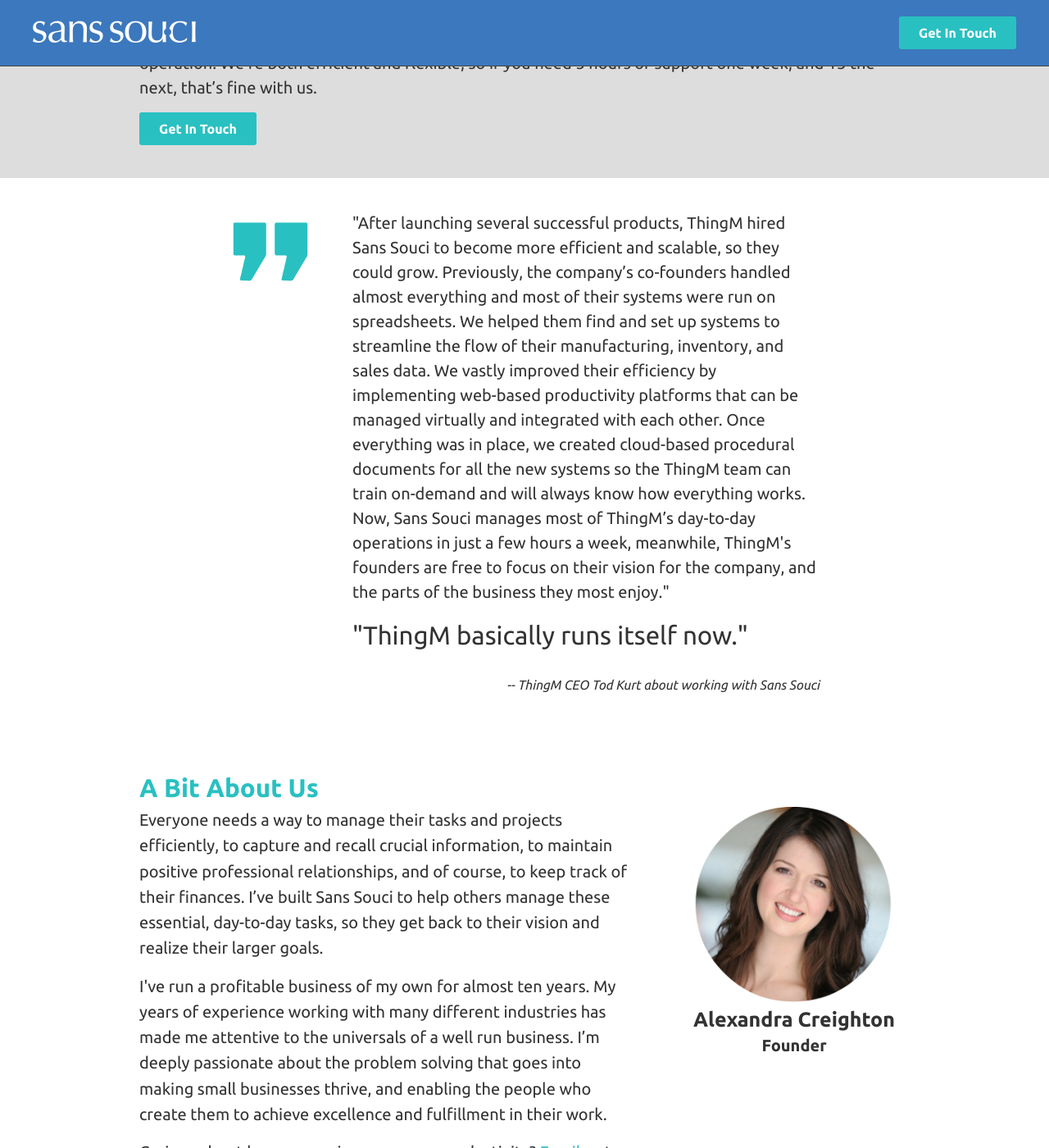
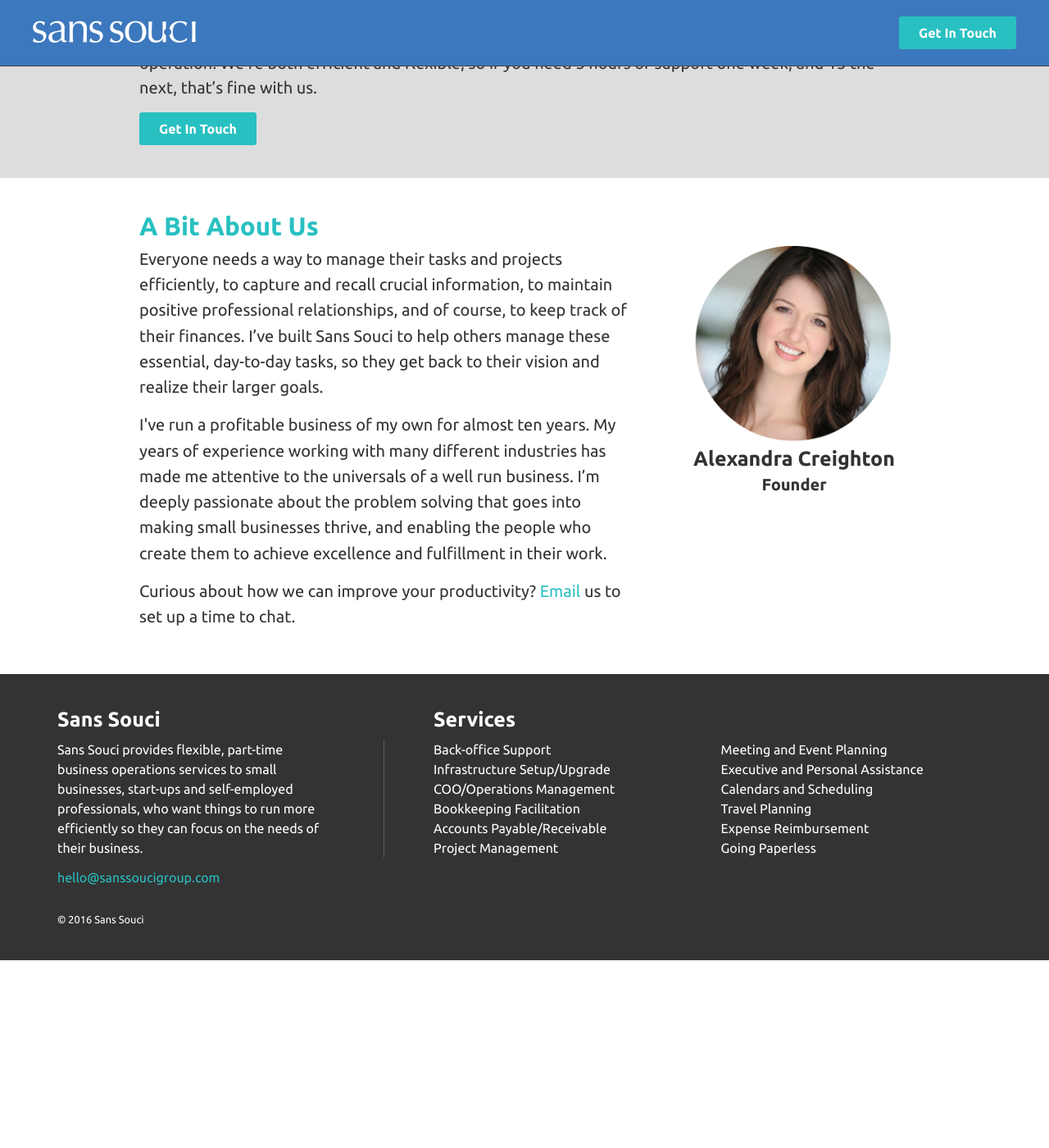
Before and after one commit to anemirovsky/sanssoucigroup, a Jekyll site: the page built from index.html, in a window 1280 px wide and 1400 px high, scrolled down 1276 px. Shown: the whole window at 82% size. Built offline with Jekyll 4.4.1, drawn with Linux system fonts in a browser that asks for light colours; after the commit the page ends 2447 px from its top, so only the background shows below that.

Commit message:
Hide quote.

```diff
--- a/index.html
+++ b/index.html
@@ -30,7 +30,7 @@
       <a class="call-to-action" href="mailto:{{ site.email }}">Get In Touch</a>
     </div>
   </div>
-  <div class="quote">
+  <!--<div class="quote">
     <img src="/assets/quote.png" />
     <p class="longquote">
     "After launching several successful products, ThingM hired Sans Souci
@@ -48,7 +48,7 @@
     the company, and the parts of the business they most enjoy."</p>
     <p class="shortquote">"ThingM basically runs itself now."</p>
     <p><em>-- ThingM CEO Tod Kurt about working with Sans Souci</em></p>
-  </div>
+  </div>-->
   <div class="spotlight">
     <h4>A Bit About Us</h4>
     <div class="graphic">
```
Also changed, not shown: 2 other files.
